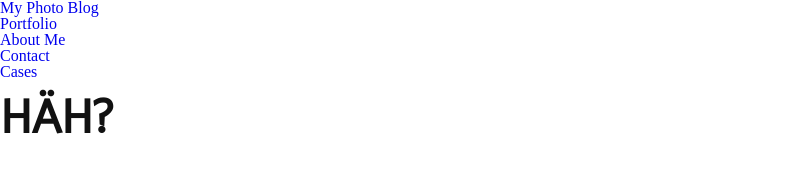
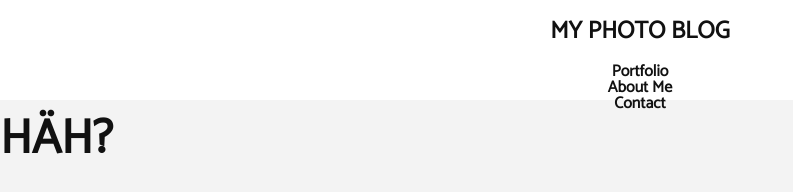
Before and after one commit to NielsFah/blog-project, a plain HTML site: page html/index.html in a window 1280 px wide. Shown: the whole page, without its empty margins (0-793 px from the left). Drawn offline with Linux system fonts and the light colour scheme.

Commit message:
Add files via upload

```diff
--- a/css/style.css
+++ b/css/style.css
@@ -47,16 +47,72 @@ table {
    border-spacing: 0;
 }
 
+hr {
+	display: block;
+	height: 1px;
+	border: 0;
+	border-top: 1px solid #cccccc;
+	margin: 1em;
+	padding: 0;
+}
+
 input, select {
 	vertical-align: middle;
 }
 
 /* Start of my custom CSS for blog project */
 
-*{
-  padding: 0px;
-  margin: 0px;
+
+body{
+	background-color: #f3f3f3;
 }
+
+header{
+	background-color: #fff;
+	width: 100%;
+	height: 100px;
+}
+
+header .header-brand{
+	font-family: Catamaran;
+	font-size: 24px;
+	color:#111;
+	font-weight: 900;
+	text-transform: uppercase;
+	display: block;
+	margin: 0 auto;
+	padding: 20px 0px;
+	text-align: center;
+}
+
+header nav ul{
+	display: grid;
+	margin: 0 auto;
+	width: fit-content;
+}
+
+header nav ul li{
+	display: flex;
+	justify-content: center;
+	/* float for no gap between links */
+	float: left;
+	list-style: none;
+	padding: 0 16px;
+
+}
+
+header nav ul li a{
+	font-family: Catamaran;
+	font-size: 16px;
+	color:#111;
+	font-weight: 900;
+}
+
+	/* No display of "Cases" on mobile version */
+header .header-cases{
+	display: none;
+}
+
 
 h1{
 	font-size: 48px;
@@ -100,6 +156,7 @@ u{
 
 a{
 	text-decoration: none;
+	color: #111;
 }
 
 blockquote{
```
